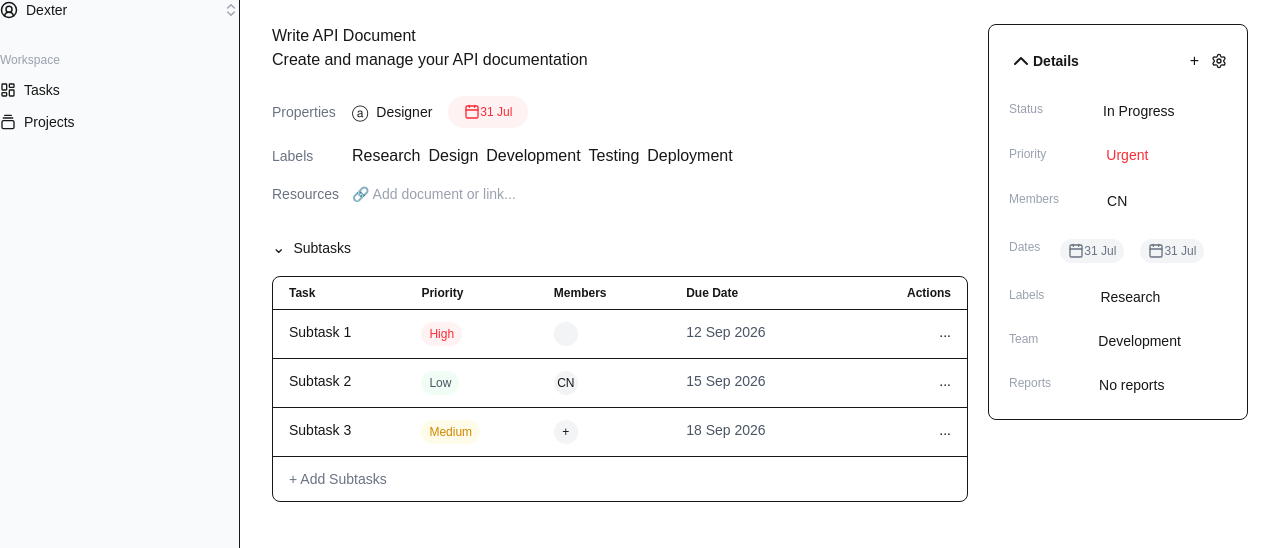
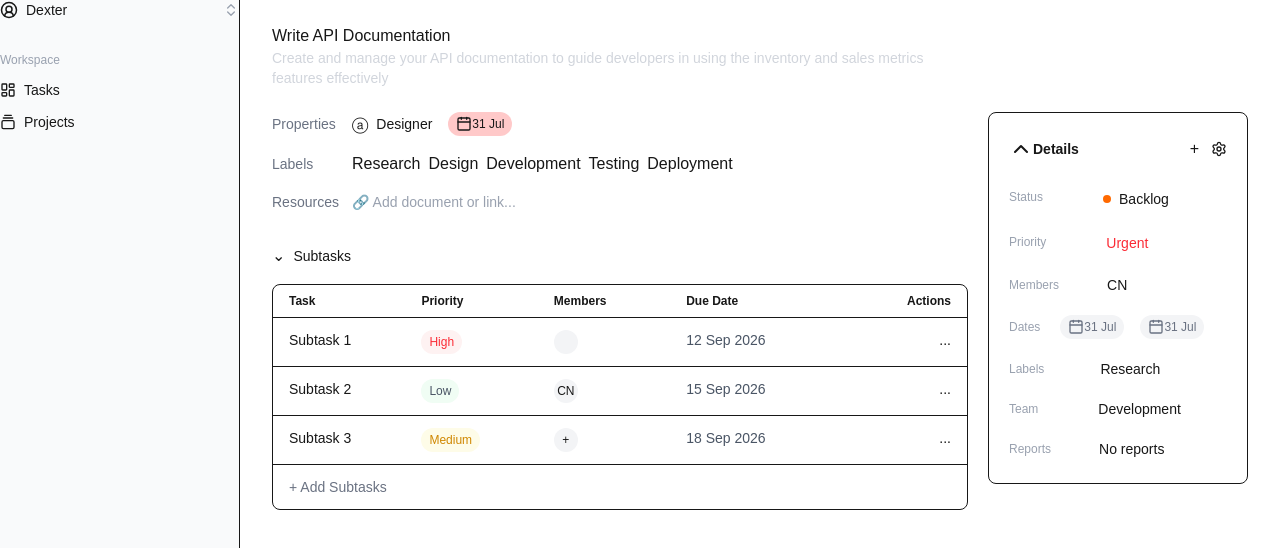
Before and after one commit to renuka0309/Task-Management, a Next.js app: page /api-documentation in a window 1280 px wide. Shown: the top 548 px of the page. Built offline with nearby package versions, Linux system fonts and the light colour scheme.

Commit message:
completed status drop down from details panel

```diff
--- a/src/app/components/DetailsPanel.tsx
+++ b/src/app/components/DetailsPanel.tsx
@@ -3,12 +3,13 @@ import CalendarPicker from "./CalendarPicker";
 import { useState } from "react";
 import { Settings, ChevronDown, ChevronUp } from "lucide-react";
 import PriorityDropdown from "./PriorityDropdown";
+import StatusDropdown from "./StatusDropdown";
 export default function DetailsPanel() {
     const [isOpen, setIsOpen] = useState(true)
 
     return (
 
-        <aside className="w-[260px] border rounded-lg px-5 py-6 ml-5 mb-20 h-fit">
+        <aside className="w-[260px] border rounded-lg px-5 py-6 ml-5 mb-20 mt-22 h-fit">
             <div className="flex items-center justify-between">
                 <button
                     onClick={() => setIsOpen(!isOpen)}
@@ -34,7 +35,7 @@ export default function DetailsPanel() {
 
                     <div className="flex items-center gap-15">
                         <p className="text-xs text-gray-400">Status</p>
-                        <p className="mt-1 text-sm">In Progress</p>
+                        <StatusDropdown />
                     </div>
 
                     <div className="flex items-center gap-15">
@@ -44,12 +45,12 @@ export default function DetailsPanel() {
 
                     <div className="flex items-center gap-12">
                         <p className="text-xs text-gray-400">Members</p>
-                        <p className="mt-1 text-sm">CN</p>
+                        <p className="text-sm">CN</p>
                     </div>
 
                     <div className="flex items-center gap-5">
                         <p className="text-xs text-gray-400">Dates</p>
-                        <div className="mt-2 flex items-center gap-4">
+                        <div className="flex items-center gap-4">
                             <div>
                                 <CalendarPicker className="rounded-full bg-gray-100 text-gray-500" />
                             </div>
@@ -62,17 +63,17 @@ export default function DetailsPanel() {
 
                     <div className="flex items-center gap-14">
                         <p className="text-xs text-gray-400">Labels</p>
-                        <p className="mt-1 text-sm">Research</p>
+                        <p className="text-sm">Research</p>
                     </div>
 
                     <div className="flex items-center gap-15">
                         <p className="text-xs text-gray-400">Team</p>
-                        <p className="mt-1 text-sm">Development</p>
+                        <p className="text-sm">Development</p>
                     </div>
 
                     <div className="flex items-center gap-12">
                         <p className="text-xs text-gray-400">Reports</p>
-                        <p className="mt-1 text-sm">No reports</p>
+                        <p className="text-sm">No reports</p>
                     </div>
                 </div>
             )}
--- a/src/app/components/MainContent.tsx
+++ b/src/app/components/MainContent.tsx
@@ -34,8 +34,13 @@ export default function MainContent() {
         <main className="flex-1 px-8 py-6">
             <div className="flex">
                 <div className="flex-1 min-w-0">
-                <h1>Write API Document</h1>
-                <p>Create and manage your API documentation</p>
+                <h1>Write API Documentation</h1>
+
+                <p className="text-sm text-gray-300">Create and manage your API documentation to guide developers in using the inventory and sales metrics features effectively
+
+                </p>
+
+
 
                 <section className="mt-6">
                     <div className="flex items-center gap-4">
@@ -46,11 +51,8 @@ export default function MainContent() {
                             <span className="text-sm">Designer</span>
                         </div>
 
-                        <button
-                         onClick={()=>setShowCalender(!showCalender)}
-                         className="rounded-full bg-red-50 px-2 py-1 text-xs text-red-500">
-                            <CalendarPicker />
-                        </button>
+                            <CalendarPicker className="bg-red-200 rounded-full"/>
+
                     </div>
 
                     <div className="mt-4 flex items-center gap-4">
--- /dev/null
+++ b/src/app/components/StatusDropdown.tsx
@@ -0,0 +1,62 @@
+"use client";
+
+import { useState } from "react";
+import { Check } from "lucide-react";
+
+export default function StatusDropdown(){
+    const [status, setStatus] = useState("Backlog");
+    const [isOpen, setIsOpen] = useState(false);
+
+    const statuses = ["Backlog", "In Progress", "Completed", "Cancelled"];
+    const statusColors: Record<string, string>={
+        Backlog: "bg-orange-500",
+        "In Progress": "bg-blue-500",
+        Completed: "bg-green-500",
+        Cancelled: "bg-red-500",
+    }
+
+    return (
+        <div className="relative">
+           <button
+            onClick={()=>setIsOpen(!isOpen)}
+            className="mt-1 flex items-center gap-2 text-sm"
+           >
+
+             <span
+              className={`inline-block h-2 w-2 shrink-0 rounded-full ${statusColors[status]}`}
+              ></span>
+
+             <span>{status}</span>
+           </button>
+
+           {isOpen && (
+            <div className="absolute left-0 top-full z-10 mt-2 w-[220px] rounded-lg border bg-white p-2 shadow-sm">
+                <p className="px-2 py-1 text-xs text-gray-400">
+                    Status
+                </p>
+
+                {statuses.map((item)=>(
+                    <button
+                     key={item}
+                     onClick={()=>{
+                        setStatus(item);
+                        setIsOpen(false);
+                     }}
+                     className="flex w-full items-center justify-between rounded-md px-2 py-2 text-sm hover:bg-gray-50"
+                    >
+                        <div className="flex items-center gap-2">
+                          <span
+                            className={`h-2 w-2 rounded-full ${statusColors[item]}`}
+                          ></span>
+                          <span>{item}</span>
+                        </div>
+
+                      {status===item && <Check size={16}/>}
+                    </button>
+                ))}
+            </div>
+
+          )}
+        </div>
+    )
+}
```
